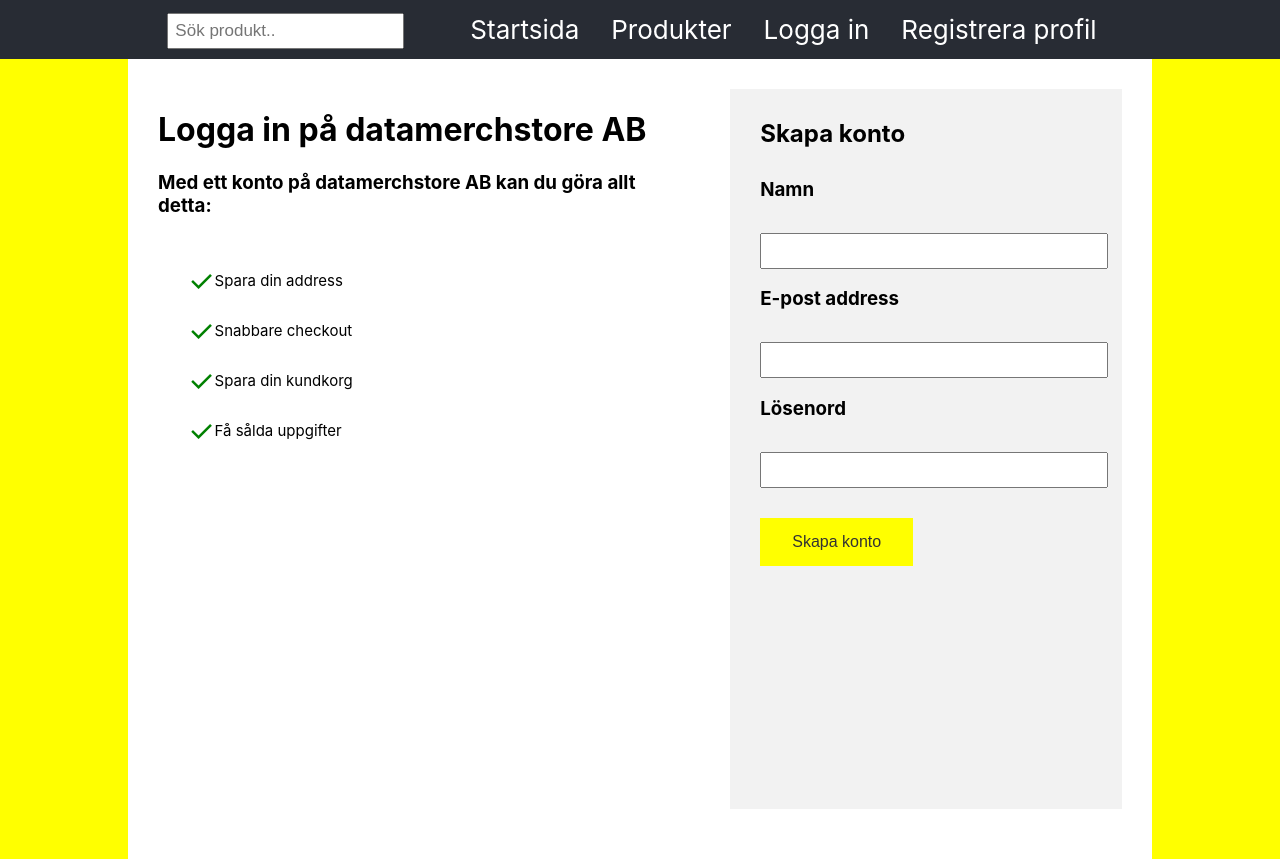
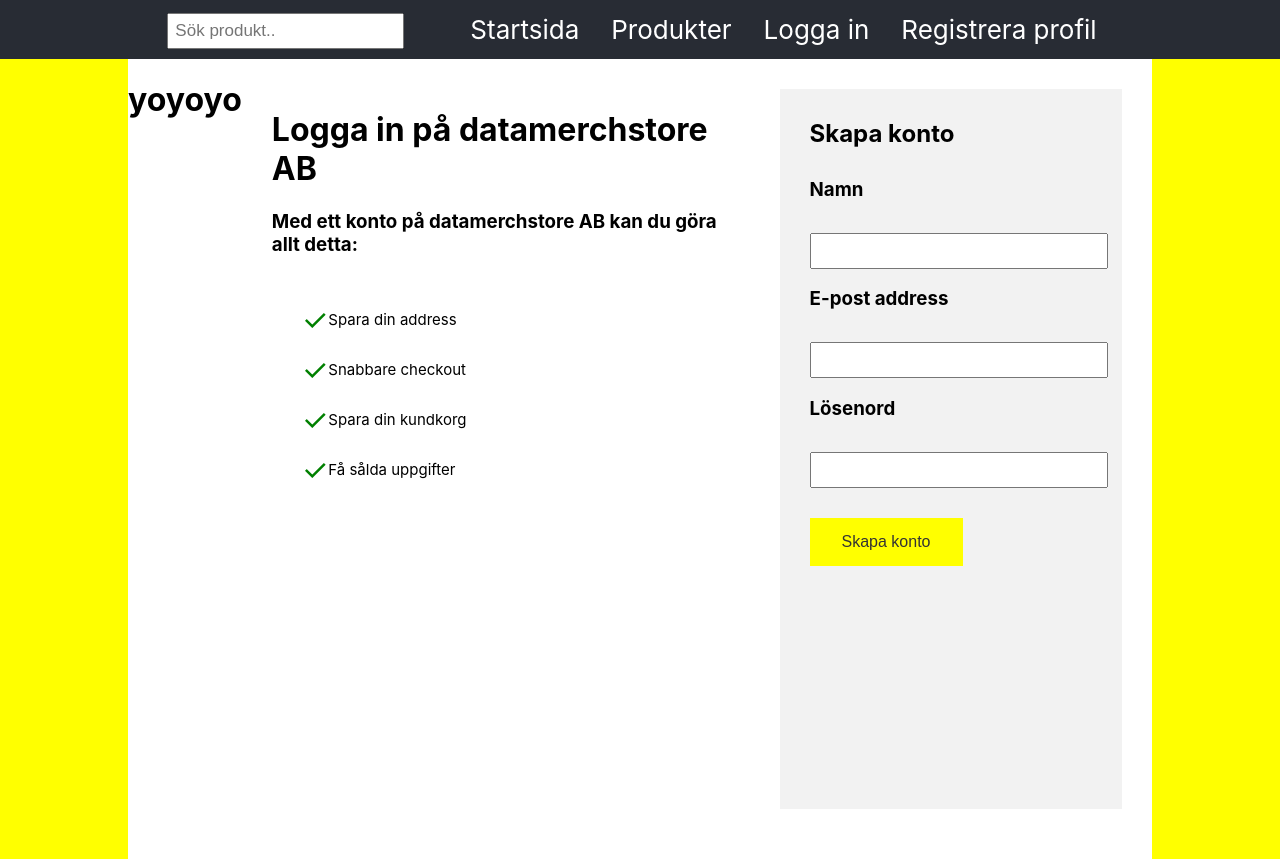
Before and after one commit to peterpanduro/d0018e-webb, a React (Create React App) app: page /register in a window 1280 px wide. Built offline with nearby package versions, Linux system fonts and the light colour scheme; no server answers.

Commit message:
testytest

```diff
--- a/src/views/Login.js
+++ b/src/views/Login.js
@@ -2,8 +2,10 @@
 import './Login.css';
 
 
+
 function Login() {
   return (
+
     <div className="Login">
         <div className = "container">
             <div className = "otherBox">
@@ -39,6 +41,7 @@
 
         </div>
     </div>
+
   );
 }
 
--- a/src/views/RegisterProfile.js
+++ b/src/views/RegisterProfile.js
@@ -1,5 +1,7 @@
 import React from 'react';
 import './Login.css';
+import './TestLogin';
+import TestLogin from './TestLogin';
 
 
 
@@ -8,6 +10,7 @@
     <div className="RegisterProfile">
 
       <div className = "container">
+          <TestLogin/>
             <div className = "otherBox">
                 <h1>Logga in på datamerchstore AB</h1>
                 <h3>Med ett konto på datamerchstore AB kan du göra allt detta:</h3><br/>
--- /dev/null
+++ b/src/views/TestLogin.js
@@ -0,0 +1,36 @@
+import React, {Component} from 'react';
+
+class TestLogin extends Component {
+    constructor(){
+        super();
+        this.state = {
+          testlogin: [],
+        };
+      }
+
+    async componentDidMount() {
+            const response = await fetch('http://api.d0018e.pndro.se/user/login', {
+                method: 'POST',
+                headers: {
+                    'e-mail' : 'magda',
+                    'password' : 'hemligtlosen'
+                }
+            });
+            this.setState({testlogin: await response.json()
+            });
+
+    }
+
+    render() {
+      return (
+        <div className = "TestLogin">
+            <h1>yoyoyo</h1>
+            <h1>{this.state.testlogin}</h1>
+        </div>
+      )
+
+  }
+
+}
+
+export default TestLogin;
```
